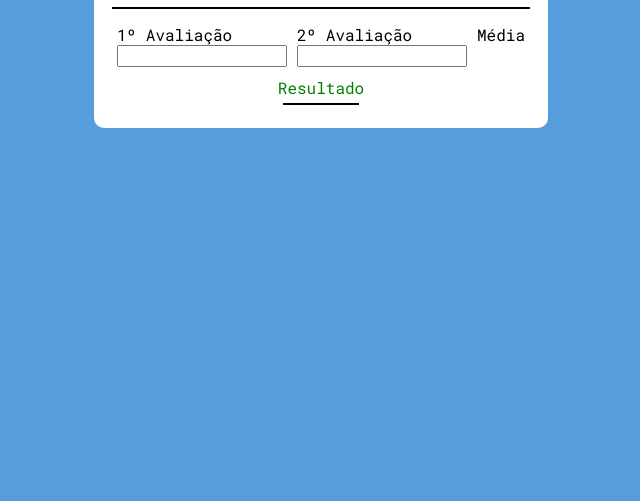
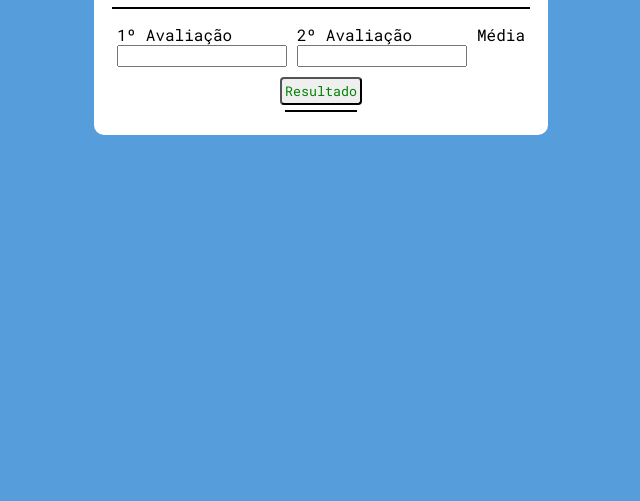
Before and after one commit to Layza-afk/CalculoDeMedia, a plain HTML site: page Notas - atvd/index.html in a window 1280 px wide. Shown: the part 299-800 px from the top of the page, without its empty margins (319-959 px from the left). Drawn offline with Linux system fonts and the light colour scheme.

Commit message:
outra ajeitada

```diff
--- a/Notas - atvd/index.html
+++ b/Notas - atvd/index.html
@@ -36,7 +36,7 @@
       </form>
 
       <div class="divResposta">
-        <p onclick="result()">Resultado</p>
+        <button onclick="result()">Resultado</button>
         <div id="resp"></div>
       </div>
     </div>
--- a/Notas - atvd/style.css
+++ b/Notas - atvd/style.css
@@ -56,7 +56,9 @@ form div {
     font-size: 16px;
 }
 
-.divResposta p {
+.divResposta button {
+    padding: 3px;
+    border-radius: 4px;
     color: green;
     cursor: pointer;
 }
```
